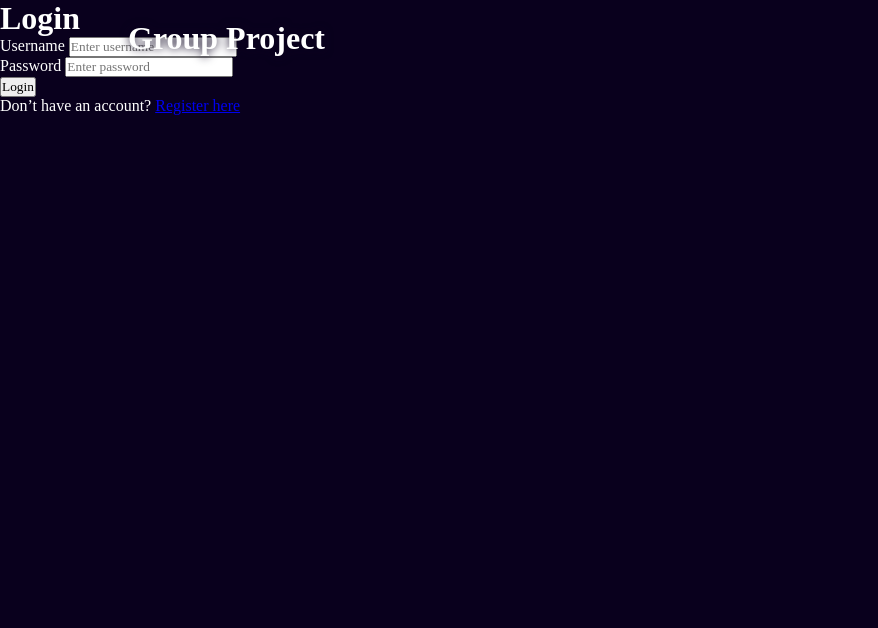
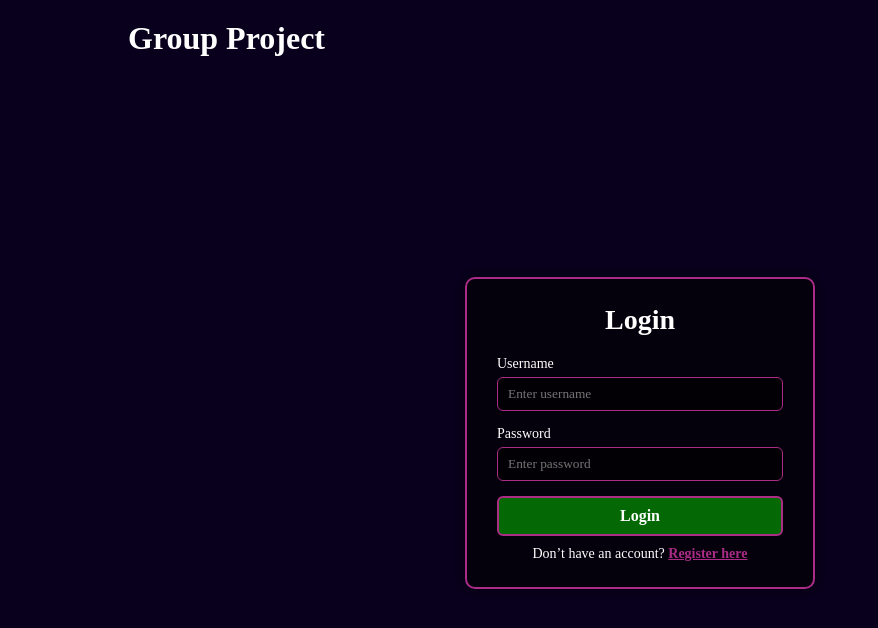
Before and after one commit to roxana-rizo/CSE-4050-FINAL, a plain HTML site: page login.html in a window 1280 px wide. Shown: the whole page, without its empty margins (0-878 px from the left). Drawn offline with Linux system fonts and the light colour scheme.

Commit message:
Update style(1).css

```diff
--- a/style(1).css
+++ b/style(1).css
@@ -1,10 +1,11 @@
 /* Group Project*/
 
+/* RESET + GLOBAL ------------------------------------ */
 *{
     margin: 0;
     padding: 0;
     box-sizing: border-box;
-    font-family:  'sans-serif';
+    font-family: 'sans-serif';
 }
 
 body{
@@ -12,6 +13,8 @@ body{
     background: #09001d;
     overflow: hidden;
 }
+
+/* MAIN BACKGROUND */
 .main{
     min-height: 100vh;
     background: url('/Assets/background2.jpg') no-repeat;
@@ -25,7 +28,7 @@ body{
     pointer-events: none;
 }
 
-/* CSS for header*/
+/* HEADER -------------------------------------------- */
 .header{
     background: transparent;
     position: fixed;
@@ -52,7 +55,7 @@ body{
     color:#fff;
     text-decoration: none;
     font-weight: 500;
-    margin-left: 35px;
+    margin-left: 25px;
     transition: .3s;
 }
 
@@ -61,8 +64,7 @@ body{
     color: #AA2C86;
 }
 
-/*Css for container (home section)*/
-
+/* HOME SECTION --------------------------------------- */
 .container{
     display: flex;
     height: 100vh;
@@ -77,7 +79,6 @@ body{
     justify-content: center;
     align-items: center;
 }
-
 
 .home-content{
     max-width: 600px;
@@ -116,11 +117,10 @@ body{
 
 .home-content .start-btn:hover{
     background: transparent;
-    /*background: #09001d */
     box-shadow: none;
 }
 
-/* css for quiz note section*/
+/* POPUP GUIDE ---------------------------------------- */
 .popup-info{
     position: absolute;
     top:50%;
@@ -154,7 +154,7 @@ body{
     margin:4px 0 ;
 }
 
-/* css for buttons exit and continue*/
+/* POPUP BUTTONS -------------------------------------- */
 .popup-info .btn-group{
     display: flex;
     justify-content: space-between;
@@ -178,7 +178,6 @@ body{
     font-size: 16px;
     color: #fff;
     font-weight: 600px;
-    box-shadow: 0, 0, 10px, rgba(0, 0, 0, .1);
     cursor: pointer;
     transition: .5s;
 }
@@ -198,8 +197,7 @@ body{
     border-color: #681650;
 }
 
-
-/*Css for container (quiz-section)*/
+/* QUIZ SECTION --------------------------------------- */
 .quiz-section {
     position: relative;
     left: -50%;
@@ -211,7 +209,6 @@ body{
     transition: .8s ease-in-out;
     transition-delay: .25s;
     z-index: 100;
-
 }
 
 .quiz-section.active{
@@ -232,7 +229,6 @@ body{
     transform: scale(.9);
     transition: .3s ease;
     transition-delay: 0s;
-
 }
 
 .quiz-section .quiz-box.active{
@@ -257,7 +253,6 @@ body{
     padding: 20px 0;
     border-bottom: 2px solid #AA2C86;
     margin-bottom: 30px;
-
 }
 
 .quiz-header span{
@@ -276,6 +271,7 @@ body{
     font-weight: 600;
 }
 
+/* OPTIONS -------------------------------------------- */
 .option-list .option{
     width: 100%;
     padding: 12px;
@@ -289,26 +285,25 @@ body{
 
 .option-list .option:hover{
     background: rgba(255, 255, 255, .1);
-    border-color: rgba(255, 255, 255, .1);
 }
 
 .option-list .option.correct{
     background: #09001d;
     color: #00a63d;
     border-color: #00a63d;
-
 }
 
 .option-list .option.incorrect{
     background: #09001d;
     color: #a60045;
     border-color: #a60045;
-
 }
 
 .option-list .option.disabled{
     pointer-events: none;
 }
+
+/* QUIZ FOOTER ---------------------------------------- */
 .quiz-box .quiz-footer{
     display: flex;
     justify-content: space-between;
@@ -344,13 +339,13 @@ body{
     border-color: #AA2C86;
     color: #fff;
 }
+
 .quiz-footer .next-btn.active:hover {
     background: #681650;
     border-color: #681650;
 }
 
-/* CSS for result (answers) box */
-
+/* RESULT BOX ----------------------------------------- */
 .quiz-section .result-box {
     position: absolute;
     top: 50%;
@@ -396,7 +391,6 @@ body{
     display: flex;
     justify-content: center;
     align-items: center;
-
 }
 
 .percentage-container .circular-progress::before{
@@ -441,5 +435,97 @@ body{
 .buttons button:hover{
     background: #681650;
     border-color: #681650;
+}
 
+/* ============================================================
+   AUTH (Login / Register) PAGE STYLES
+   ============================================================ */
+.auth-main {
+    background: #09001d;
+    min-height: 100vh;
 }
+
+.auth-container {
+    min-height: 100vh;
+    display: flex;
+    flex-direction: column;
+    justify-content: center;
+    align-items: center;
+    padding-top: 80px;
+}
+
+.auth-box {
+    width: 350px;
+    background: rgba(0, 0, 0, 0.6);
+    border: 2px solid #AA2C86;
+    border-radius: 10px;
+    padding: 25px 30px;
+    margin-bottom: 15px;
+    box-shadow: 0 0 15px rgba(0,0,0,0.5);
+}
+
+.auth-box h1 {
+    text-align: center;
+    margin-bottom: 20px;
+    font-size: 28px;
+}
+
+.auth-field {
+    display: flex;
+    flex-direction: column;
+    margin-bottom: 15px;
+}
+
+.auth-field label {
+    font-size: 14px;
+    margin-bottom: 5px;
+}
+
+.auth-field input {
+    padding: 8px 10px;
+    border-radius: 6px;
+    border: 1px solid #AA2C86;
+    outline: none;
+    background: rgba(0, 0, 0, 0.6);
+    color: #fff;
+}
+
+.auth-btn {
+    width: 100%;
+    height: 40px;
+    background: #046904;
+    border: 2px solid #AA2C86;
+    border-radius: 6px;
+    font-size: 16px;
+    font-weight: 600;
+    cursor: pointer;
+    color: #fff;
+}
+
+.auth-btn:hover {
+    background: #681650;
+    border-color: #681650;
+}
+
+.auth-switch-text {
+    text-align: center;
+    font-size: 14px;
+    margin-top: 10px;
+}
+
+.auth-link-btn {
+    color: #AA2C86;
+    font-weight: 600;
+    cursor: pointer;
+    text-decoration: underline;
+}
+
+.auth-note {
+    font-size: 14px;
+    text-align: center;
+    margin-top: 10px;
+}
+
+.auth-note a {
+    color: #AA2C86;
+}
```
